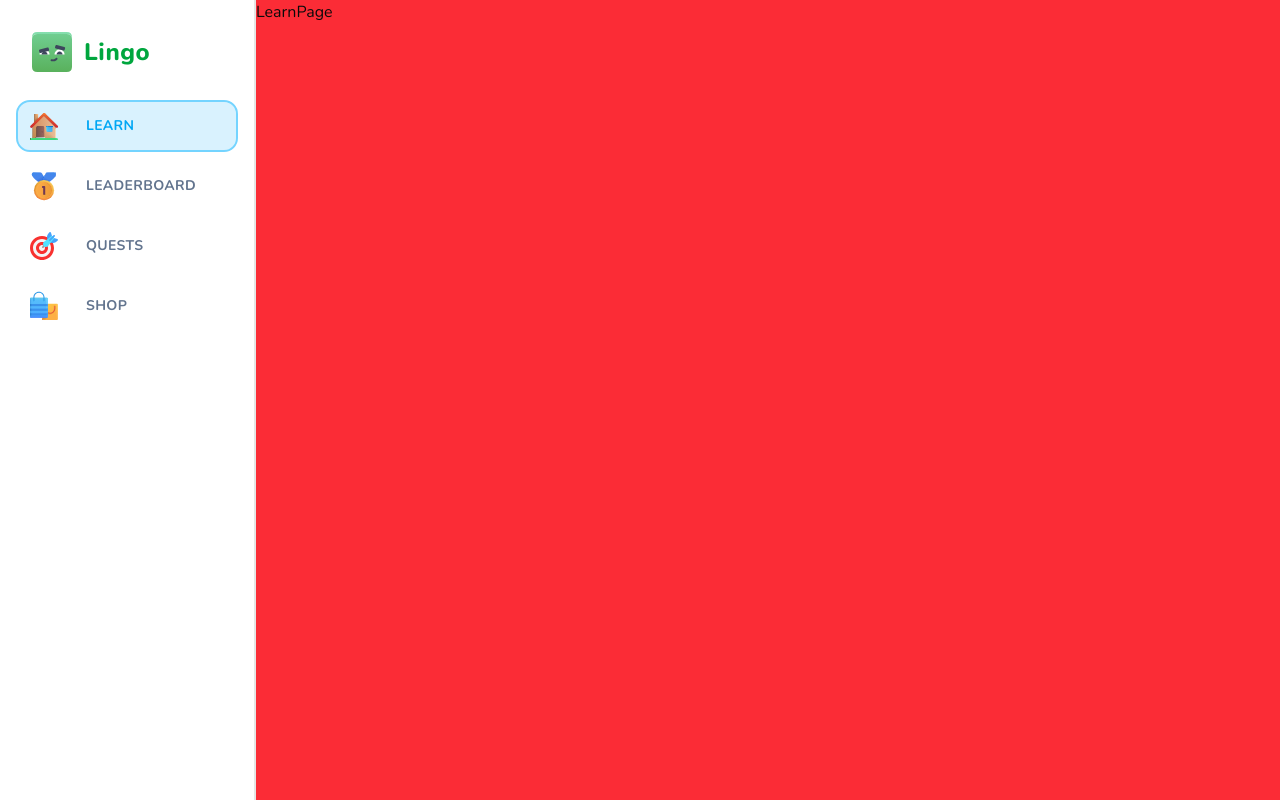
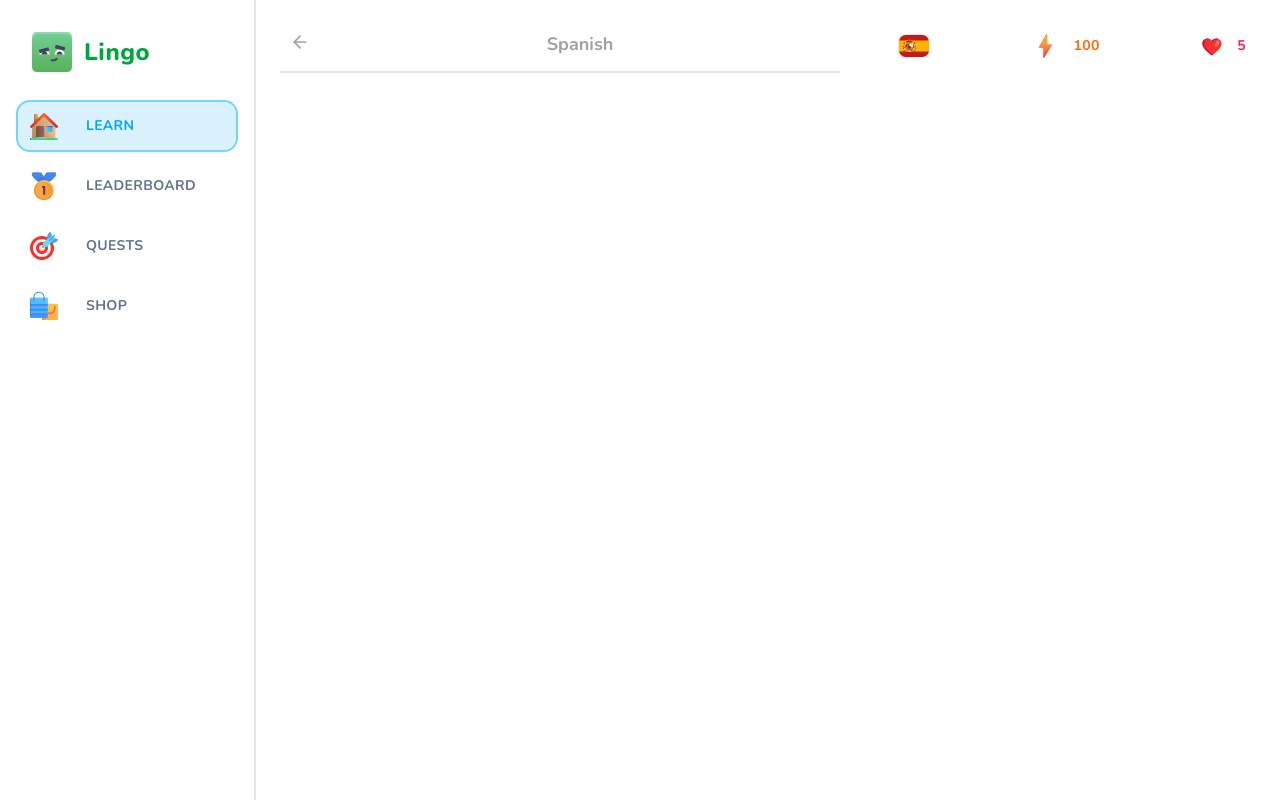
Before and after one commit to BhushanLagare7/lingo, a Next.js app: page /learn in a window 1280 px wide. Built offline with nearby package versions, Linux system fonts and the light colour scheme.

Commit message:
feat(ui): add user progress and feed components
Add user progress component with hearts and points SVG assets. Introduce feed and sticky wrappers to manage layout structure in the main learn view. Update main layout and learn page to integrate these new components.

```diff
--- a/app/(main)/layout.tsx
+++ b/app/(main)/layout.tsx
@@ -6,8 +6,8 @@
     <>
       <MobileHeader />
       <Sidebar className="hidden lg:flex" />
-      <main className="lg:pl-64 h-full pt-12.5 lg:pt-0">
-        <div className="h-full bg-red-500">{children}</div>
+      <main className="h-full pt-12.5 lg:pt-0 lg:pl-64">
+        <div className="pt-6 mx-auto h-full max-w-264">{children}</div>
       </main>
     </>
   );
--- /dev/null
+++ b/app/(main)/learn/header.tsx
@@ -0,0 +1,23 @@
+import Link from "next/link";
+
+import { ArrowLeftIcon } from "lucide-react";
+
+import { Button } from "@/components/ui/button";
+
+interface HeaderProps {
+  title: string;
+}
+
+export const Header = ({ title }: HeaderProps) => {
+  return (
+    <div className="flex sticky top-0 z-50 justify-between items-center pb-3 w-full bg-white border-b-2 text-neutral-400 lg:-mt-7 lg:pt-7">
+      <Link href="/courses">
+        <Button size="sm" variant="ghost">
+          <ArrowLeftIcon className="stroke-2 size-5 text-neutral-400" />
+        </Button>
+      </Link>
+      <h1 className="text-lg font-bold">{title}</h1>
+      <div />
+    </div>
+  );
+};
--- a/app/(main)/learn/page.tsx
+++ b/app/(main)/learn/page.tsx
@@ -1,5 +1,25 @@
+import { FeedWrapper } from "@/components/feed-wrapper";
+import { StickyWrapper } from "@/components/sticky-wrapper";
+import { UserProgress } from "@/components/user-progress";
+
+import { Header } from "./header";
+
 const LearnPage = () => {
-  return <div>LearnPage</div>;
+  return (
+    <div className="flex flex-row-reverse gap-12 px-6">
+      <StickyWrapper>
+        <UserProgress
+          activeCourse={{ title: "Spanish", imageSrc: "/es.svg" }}
+          hasActiveSubscription={false}
+          hearts={5}
+          points={100}
+        />
+      </StickyWrapper>
+      <FeedWrapper>
+        <Header title="Spanish" />
+      </FeedWrapper>
+    </div>
+  );
 };
 
 export default LearnPage;
--- /dev/null
+++ b/components/feed-wrapper.tsx
@@ -0,0 +1,3 @@
+export const FeedWrapper = ({ children }: { children: React.ReactNode }) => {
+  return <div className="relative top-0 flex-1 pb-10">{children}</div>;
+};
--- a/components/mobile-header.tsx
+++ b/components/mobile-header.tsx
@@ -2,7 +2,7 @@
 
 export const MobileHeader = () => {
   return (
-    <nav className="lg:hidden px-6 h-12.5 flex items-center bg-green-500 border-b fixed top-0 w-full z-50">
+    <nav className="px-6 h-12.5 flex items-center bg-green-500 border-b fixed top-0 w-full z-50 lg:hidden ">
       <MobileSidebar />
     </nav>
   );
--- /dev/null
+++ b/components/sticky-wrapper.tsx
@@ -0,0 +1,9 @@
+export const StickyWrapper = ({ children }: { children: React.ReactNode }) => {
+  return (
+    <div className="hidden sticky bottom-6 self-end w-92 lg:block">
+      <div className="flex flex-col gap-y-4 min-h-[calc(100vh-48px)] sticky top-6 ">
+        {children}
+      </div>
+    </div>
+  );
+};
--- /dev/null
+++ b/components/user-progress.tsx
@@ -0,0 +1,67 @@
+import Image from "next/image";
+import Link from "next/link";
+
+import { InfinityIcon } from "lucide-react";
+
+import { Button } from "@/components/ui/button";
+
+interface UserProgressProps {
+  activeCourse: {
+    title: string;
+    imageSrc: string;
+  }; // TODO: Replace with actual DB types
+  hasActiveSubscription: boolean;
+  hearts: number;
+  points: number;
+}
+
+export const UserProgress = ({
+  activeCourse,
+  hasActiveSubscription,
+  hearts,
+  points,
+}: UserProgressProps) => {
+  return (
+    <div className="flex gap-x-2 justify-between items-center w-full">
+      <Link href="/courses">
+        <Button variant="ghost">
+          <Image
+            alt={activeCourse.title}
+            className="rounded-md border"
+            height={32}
+            src={activeCourse.imageSrc}
+            width={32}
+          />
+        </Button>
+      </Link>
+      <Link href="/shop">
+        <Button className="text-orange-500" variant="ghost">
+          <Image
+            alt="Points"
+            className="mr-2"
+            height={28}
+            src="/points.svg"
+            width={28}
+          />
+          {points}
+        </Button>
+      </Link>
+      <Link href="/shop">
+        <Button className="text-rose-500" variant="ghost">
+          <Image
+            alt="Hearts"
+            className="mr-2"
+            height={22}
+            src="/heart.svg"
+            width={22}
+          />
+          {hasActiveSubscription ? (
+            <InfinityIcon className="size-4 stroke-3" />
+          ) : (
+            hearts
+          )}
+        </Button>
+      </Link>
+    </div>
+  );
+};
```
Also changed, not shown: public/heart.svg (added), public/points.svg (added).
